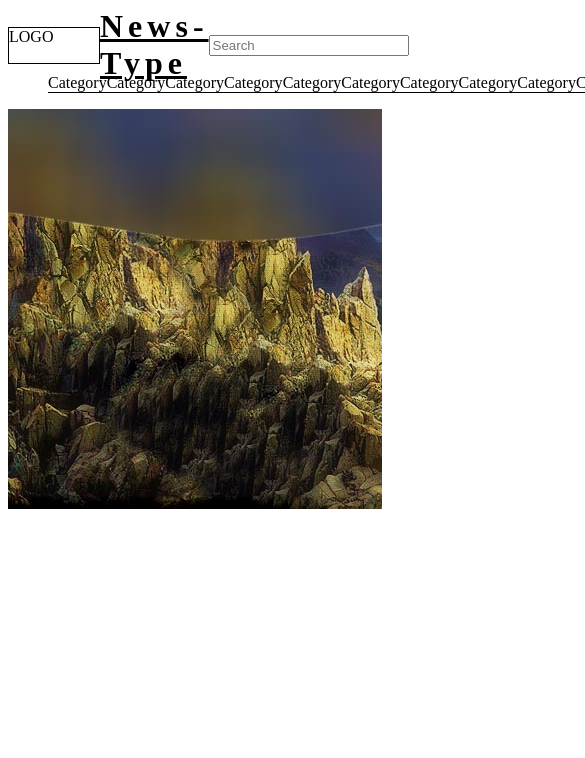
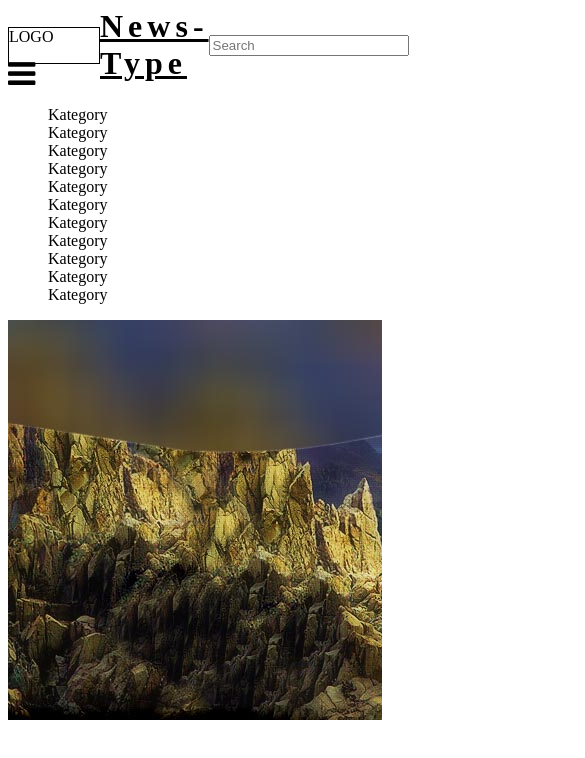
Before and after one commit to firsttm/CSS-Grids-Practice, a plain HTML site: page index.html in a window 390 px wide. Shown: the top 758 px of the page, 585 px wide, since content can reach past the window. Drawn offline with nearby package versions, Linux system fonts and the light colour scheme.

Commit message:
started mobile

```diff
--- a/index.html
+++ b/index.html
@@ -10,6 +10,11 @@
     integrity="sha256-hwg4gsxgFZhOsEEamdOYGBf13FyQuiTwlAQgxVSNgt4="
     crossorigin="anonymous"></script>
     <script src="main.js"></script>
+
+    <link href="https://maxcdn.bootstrapcdn.com/font-awesome/4.7.0/css/font-awesome.min.css"
+    rel="stylesheet"
+    integrity="sha384-wvfXpqpZZVQGK6TAh5PVlGOfQNHSoD2xbE+QkPxCAFlNEevoEH3Sl0sibVcOQVnN"
+    crossorigin="anonymous">
     <link rel="stylesheet" href="style.css">
 
     <title>News-Type</title>
@@ -40,6 +45,22 @@
             <li><a href="#">Category</a></li>
         </ul>
         </div>
+        <div class="mobnav">
+            <a onclick="menuAct();"><i class="fa fa-bars"></i></a>
+            <ul id="mobnav">
+                <li><a href="#">Kategory</a></li>
+                <li><a href="#">Kategory</a></li>
+                <li><a href="#">Kategory</a></li>
+                <li><a href="#">Kategory</a></li>
+                <li><a href="#">Kategory</a></li>
+                <li><a href="#">Kategory</a></li>
+                <li><a href="#">Kategory</a></li>
+                <li><a href="#">Kategory</a></li>
+                <li><a href="#">Kategory</a></li>
+                <li><a href="#">Kategory</a></li>
+                <li><a href="#">Kategory</a></li>
+            </ul>
+            </div>
     </div>
 
     <div class="jumbo">
@@ -61,6 +82,11 @@
     <div class="footer">
 
     </div>
-
+<script>
+    function menuAct() {
+        document.getElementById("mobnav").style.display = "block";
+        $(this).toggleClass('fa fa-times');
+    }
+</script>
 </body>
 </html>
--- a/style.css
+++ b/style.css
@@ -41,15 +41,15 @@ body {
 }
 .navbar {
     grid-row: 2;
-    grid-auto-columns: 1 / span 3;
+    grid-column: 1 / span 3;
     grid-area: navbar;
 }
-.navbar ul {
+.nav-inner ul {
     list-style-type: none;
     display: flex;
     justify-content: space-around;
 }
-.navbar ul li {
+.nav-inner ul li {
     border-bottom: 1px solid #000;
 }
 .navbar a {
@@ -66,6 +66,26 @@ body {
     overflow: hidden;
     background-color: #000;
 }
-.jumbo > div {
+.mobnav {
+    /* display: none; */
 
 }
+.mobnav ul {
+    /* display: none; */
+    list-style-type: none;
+}
+.mobnav i {
+    color: #000;
+    font-size: 2em;
+}
+.mobnav i:hover {
+    cursor: pointer;
+}
+@media(max-width: 768px){
+    .mobnav {
+        display: block;
+    }
+    .nav-inner {
+        display: none;
+    }
+}
```
